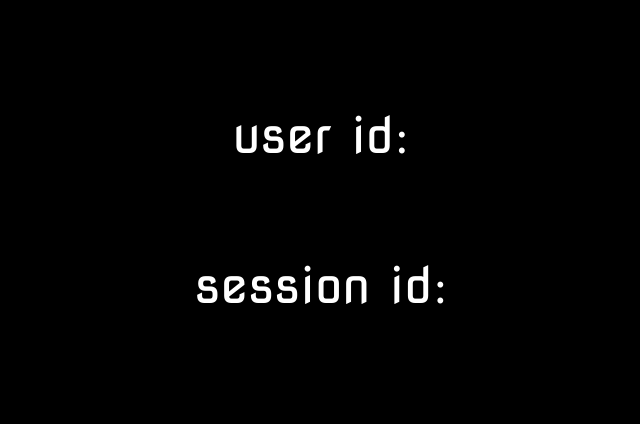
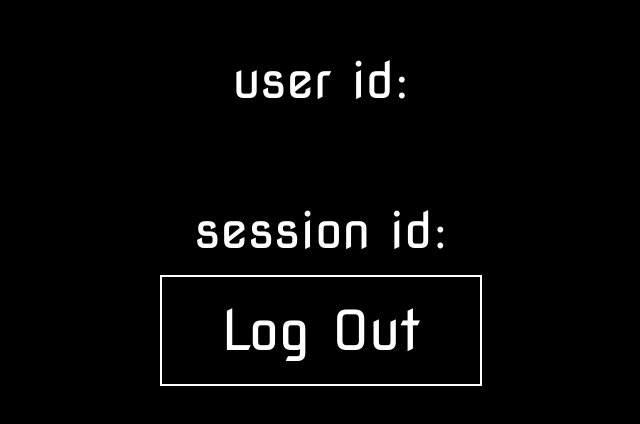
Before and after one commit to olegKrainyk/test-server-ui, a React (Create React App) app: page /profile in a window 1280 px wide. Shown: the part 190-614 px from the top of the page, without its empty margins (319-959 px from the left). Built offline with nearby package versions, Linux system fonts and the light colour scheme.

Commit message:
profile check, user info remembered

```diff
--- a/src/App.jsx
+++ b/src/App.jsx
@@ -6,7 +6,7 @@ import Profile from './Profile/Profile'
 
 export default function App(){
 
-  const [user, setUser] = useState(localStorage.getItem("user") !== null ? JSON.parse(localStorage.getItem("user")) : '');
+  const [user, setUser] = useState(localStorage.getItem("user") !== null ? JSON.parse(localStorage.getItem("user")) : '[{}]');
 
   return (
     <div className="App">
@@ -14,7 +14,6 @@ export default function App(){
         <Route path='' element={<Login user={user} setUser={setUser} />} />
         <Route path='login' element={<Login user={user} setUser={setUser} />} />
         <Route path='profile' element={<Profile user={user} setUser={setUser} />} />
-
       </Routes>
 
     </div>
--- a/src/Login/Login.jsx
+++ b/src/Login/Login.jsx
@@ -12,14 +12,18 @@ const [login, setLogin] = useState('');
 const [password, setPassword] = useState('');
 
 const handleLoginChange = (e) => {
-  setLogin(e.target.value);
+  setLogin(e.target.value)
 }
 
 const handlePasswordChange = (e) => {
-  setPassword(e.target.value);
+  setPassword(e.target.value)
 }
 
-const handleClick = () => {
+const handleViewProfile = () => {
+  navigate('/profile')
+}
+
+const checkConnection = () => {
   console.log('lox click');
 
     axios.get(`http://10.241.104.202:8080/it-works`)
@@ -55,6 +59,12 @@ const loginHandleClick = () => {
 }
 
   return (
+
+  <>
+  <div className='view-profile icon' onClick={handleViewProfile}>
+    profile
+  </div>
+
     <div className="login-block">
 
       <div className='login-form'>
@@ -64,11 +74,12 @@ const loginHandleClick = () => {
       </div>
 
       <div className='check-connection'>
-        <div className='get-info-btn' onClick={handleClick}>check connection</div>
+        <div className='get-info-btn' onClick={checkConnection}>check connection</div>
         <div className='info-text'>{info}</div>
       </div>
 
       <div className={props.user.name !== '' ? 'account-name' : 'failed-to-login'}>{props.user.name !== '' ? '' : 'Authentication Failed'}</div>
     </div>
+    </>
   );
 }
--- a/src/Profile/Profile.css
+++ b/src/Profile/Profile.css
@@ -21,3 +21,11 @@
 .profile-item {
     margin: 15px 0;
 }
+
+.profile-log-out {
+    cursor: pointer;
+    width: auto;
+    font-size: 55px;
+    padding: 20px 60px;
+    border: 2px solid white;
+}
--- a/src/Profile/Profile.jsx
+++ b/src/Profile/Profile.jsx
@@ -1,6 +1,18 @@
 import './Profile.css'
+import { useNavigate } from 'react-router-dom'
+
 
 export default function Profile(props){
+
+  const navigate = useNavigate()
+
+  const handleLogOut = () => {
+
+    localStorage.setItem("user", '[{}]')
+    props.setUser([{}]);
+    navigate('/')
+
+  }
 
   return (
     <div className="profile-block">
@@ -18,6 +30,7 @@ export default function Profile(props){
 
         <div className='profile-random-number profile-item'>session id: {props.user.randomNum}</div>
 
+        <div className='profile-log-out' onClick={handleLogOut}>Log Out</div>
     </div>
   );
 }
```
Also changed, not shown: 11 other files (tests, documents, lock files or other folders).
